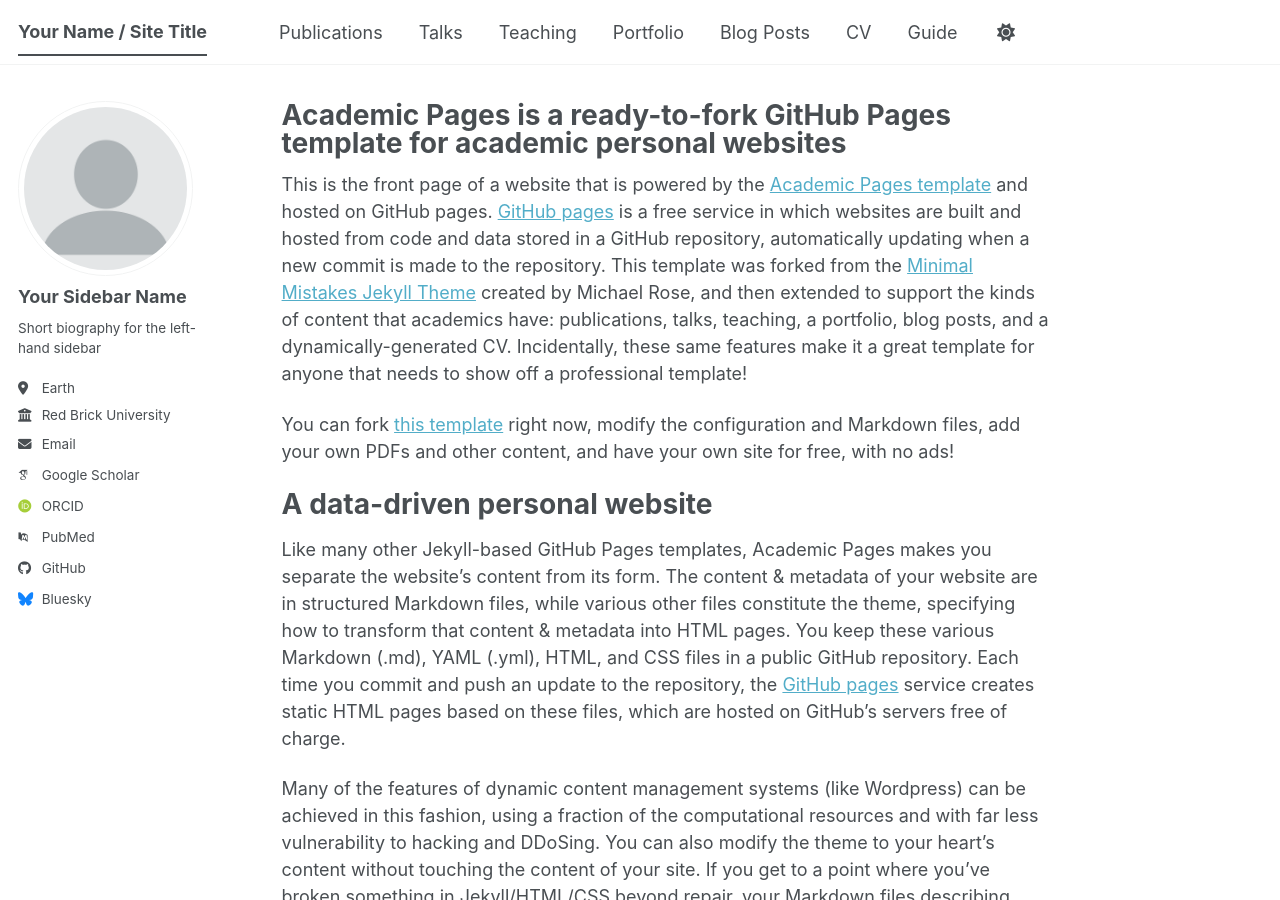
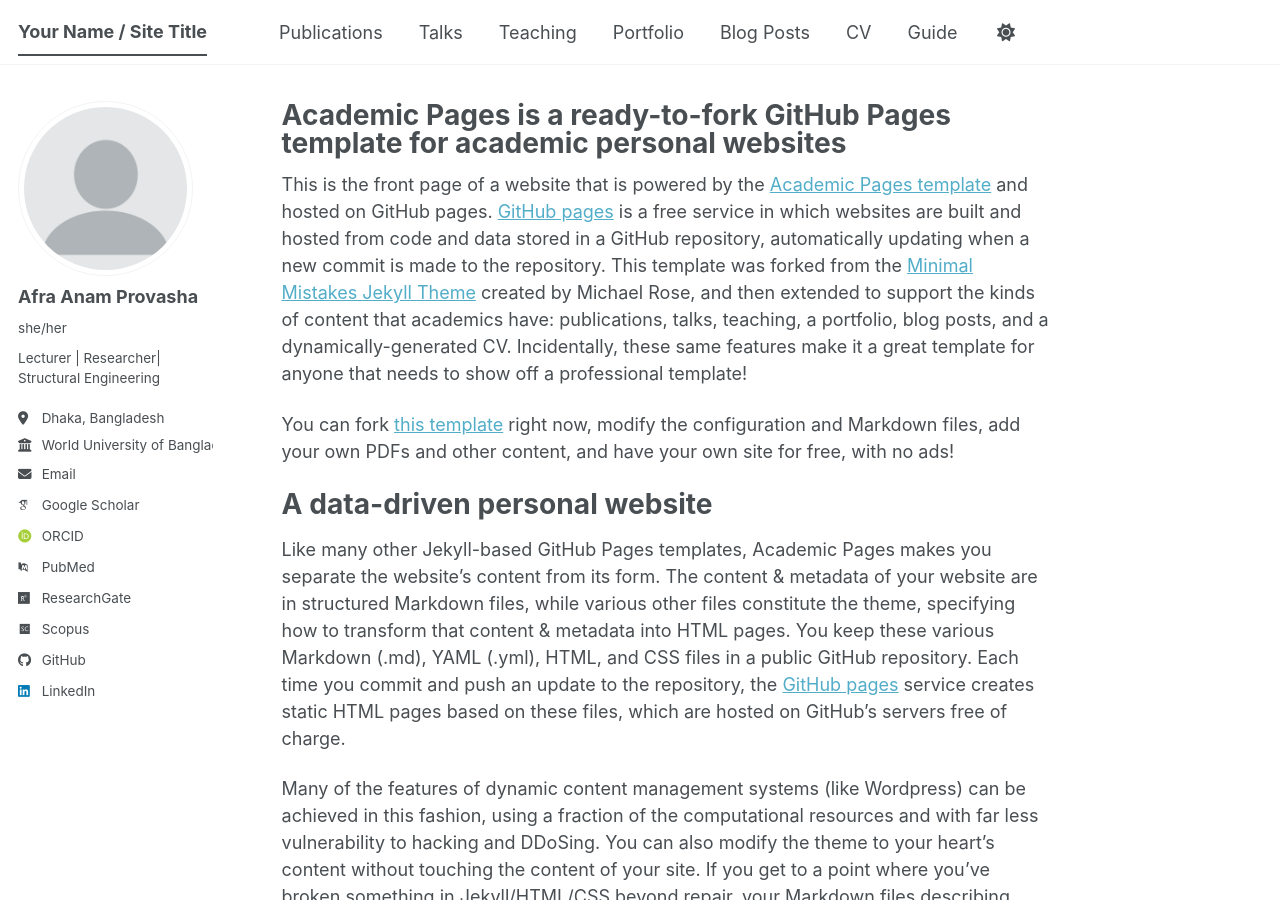
Before and after one commit to Anam107/Anam107.github.io, a Jekyll site: the page built from _pages/about.md, in a window 1280 px wide and 900 px high. Built offline with Jekyll 4.4.1, drawn with Linux system fonts in a browser that asks for light colours; some web fonts are replaced; a script bundle is joined from its source files by our own code; library files that are not in the unit come from our copies.

Commit message:
Update author profile information in _config.yml

```diff
--- a/_config.yml
+++ b/_config.yml
@@ -24,26 +24,26 @@
 author:
   # Biographic information
   avatar           : "profile.png"
-  name             : "Your Sidebar Name"
-  pronouns         : # example: "she/her"
-  bio              : "Short biography for the left-hand sidebar"
-  location         : "Earth"
-  employer         : "Red Brick University"
+  name             : "Afra Anam Provasha"
+  pronouns         : "she/her"
+  bio              : "Lecturer | Researcher| Structural Engineering"
+  location         : "Dhaka, Bangladesh"
+  employer         : "World University of Bangladesh"
   uri              : # URL
-  email            : "none@example.org"
+  email            : "afra.provasha17@gmail.com"
 
   # Academic websites
   academia         : # URL
   arxiv            : # URL - Update with the correct link to your profile
-  googlescholar    : "https://scholar.google.com/citations?user=PS_CX0AAAAAJ"
+  googlescholar    : "https://scholar.google.com/citations?user=Pg1UBH0AAAAJ"
   inspire-hep      : # URL
   impactstory      : # URL
-  orcid            : "https://orcid.org/yourorcidurl"
+  orcid            : "https://orcid.org/0009-0007-4810-4916"
   semantic         : # URL
   ssrn             : # URL
   pubmed           : "https://www.ncbi.nlm.nih.gov/pubmed/?term=john+snow"
-  researchgate     : # URL
-  scopus           : # URL
+  researchgate     : "https://www.researchgate.net/profile/Afra-Provasha"
+  scopus           : "https://www.scopus.com/authid/detail.uri?authorId=58493433800"
   zotero           : # URL
 
 
@@ -57,7 +57,7 @@
 
   # Social media
   artstation       : # Username
-  bluesky          : "bsky.app" # Replace this with you Bluesky username
+  bluesky          : # Replace this with you Bluesky username
   facebook         : # Username
   flickr           : # Username
   foursquare       : # Username
@@ -66,7 +66,7 @@
   keybase          : # Username
   instagram        : # Username
   lastfm           : # Username
-  linkedin         : # Username
+  linkedin         : "afra-anam"
   mastodon         : # URL
   medium           : # URL
   pinterest        : # Username
```
